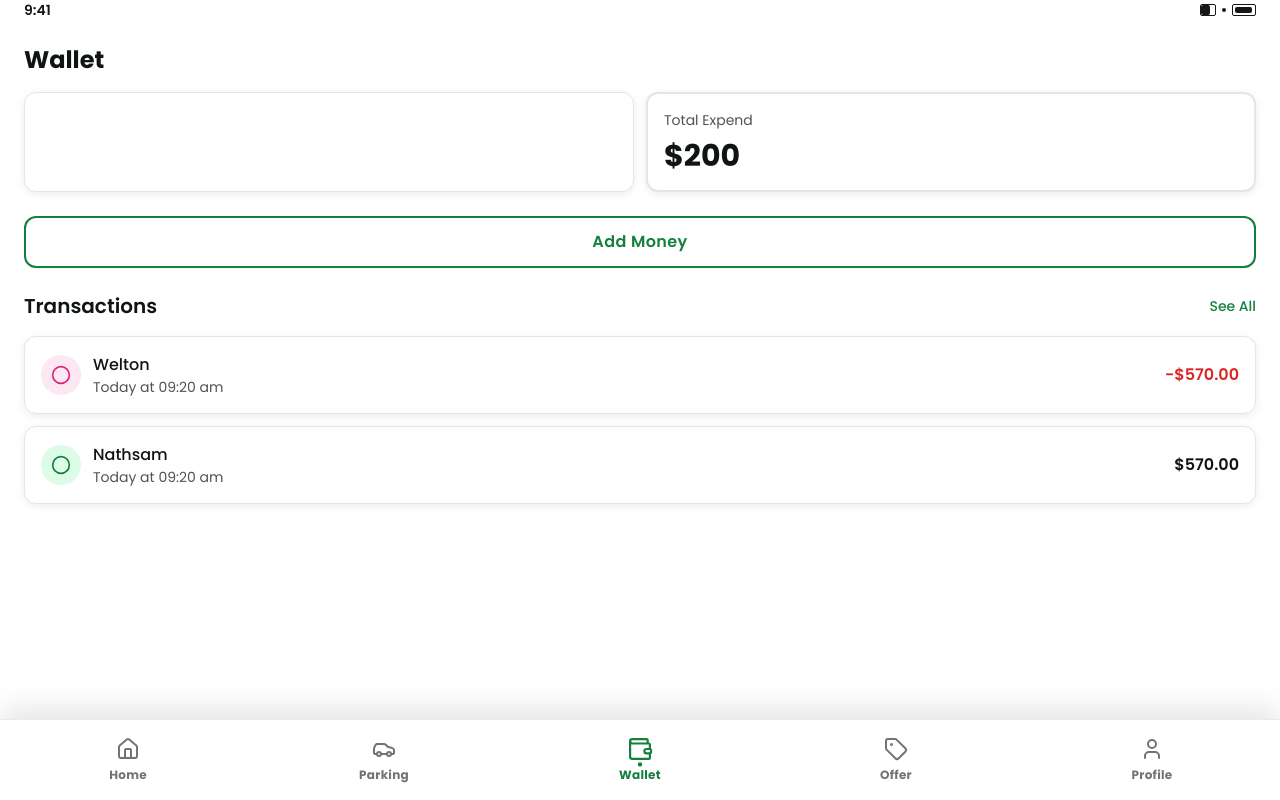
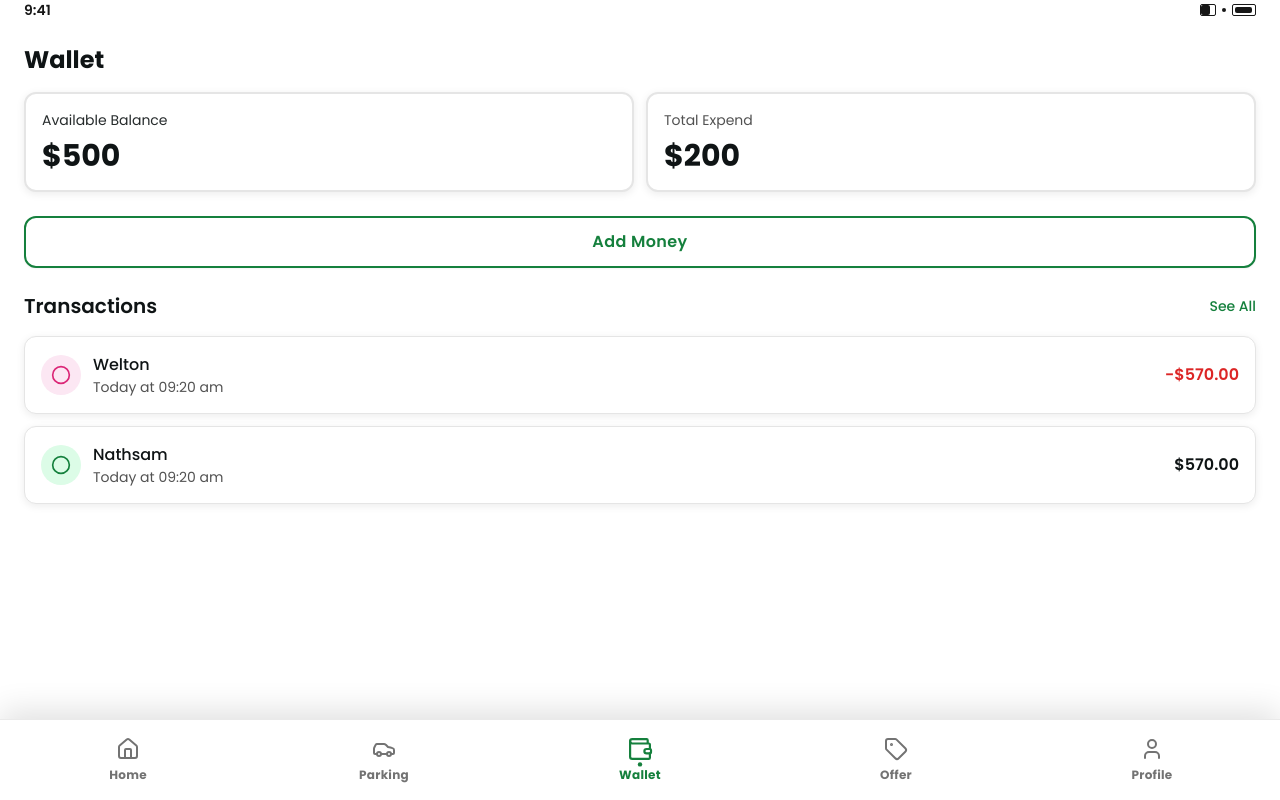
Before and after one commit to supreethteddy/peterparker2, a React (Vite) app: page /wallet in a window 1280 px wide. Built offline with nearby package versions, Linux system fonts and the light colour scheme.

Commit message:
fix minor issue

```diff
--- a/src/pages/wallet/page.tsx
+++ b/src/pages/wallet/page.tsx
@@ -88,7 +88,7 @@ export default function WalletPage() {
         {/* Balance Cards */}
         <div className="grid grid-cols-2 gap-3 mb-6">
           {/* Available Balance */}
-          <Card className="p-4 bg-green-700 text-white">
+          <Card className="p-4 bg-white border-2 border-green-700">
             <p className="text-sm opacity-90 mb-2">Available Balance</p>
             <p className="text-3xl font-bold">${balance}</p>
           </Card>
```
